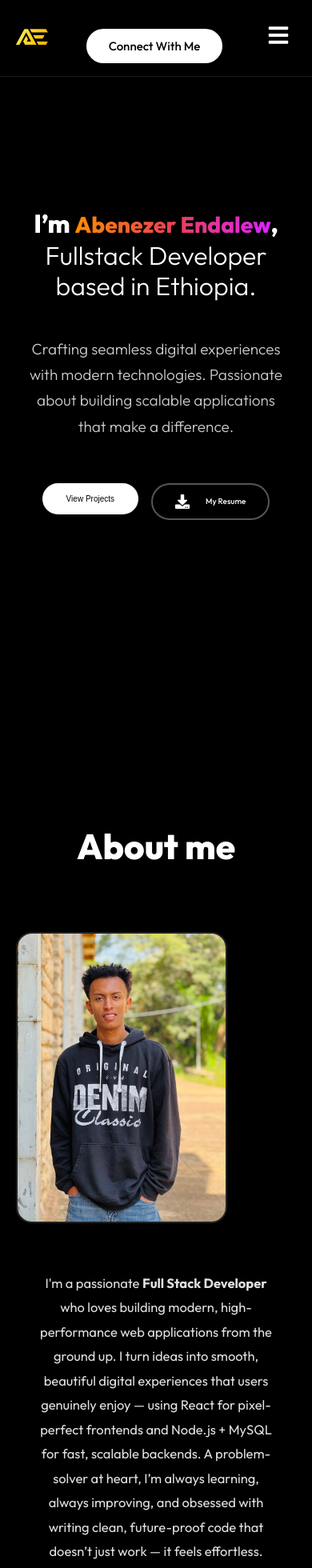
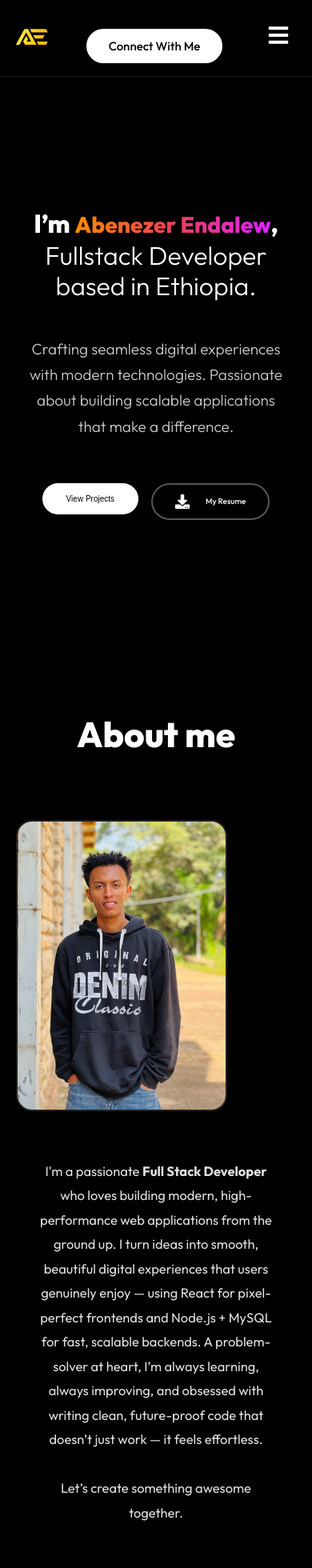
Before and after one commit to Abeenaa/Portifolio, a React (Vite) app: page / in a window 390 px wide. Shown: the top 1960 px of the page at 80% size. Built offline with nearby package versions, Linux system fonts and the light colour scheme.

Commit message:
hero section updated

```diff
--- a/src/Component/About/About.css
+++ b/src/Component/About/About.css
@@ -1,5 +1,5 @@
 .about-container {
-  padding: 120px 5% 100px;
+  padding: 30px 5% 100px;
   background: #000000;
   color: white;
   text-align: center;
@@ -8,7 +8,7 @@
 .about-title {
   font-size: clamp(48px, 8vw, 64px);
   font-weight: 800;
-  margin-bottom: 100px;
+  margin-bottom: 40px;
   text-align: center;
   color: #ffffff;
 }
@@ -65,7 +65,7 @@
 
 @media (max-width: 768px) {
   .about-container {
-    padding: 100px 5% 80px;
+    padding: 40px 5% 80px;
   }
 
   .about-content {
@@ -75,7 +75,7 @@
 
   .about-left img {
     max-width: 260px;
-    margin: 0 auto;
+    margin: auto auto;
     display: block;
   }
 
--- a/src/Component/Hero/Hero.css
+++ b/src/Component/Hero/Hero.css
@@ -1,5 +1,5 @@
 .hero {
-  padding: 70px 90px 100px;
+  padding: 50px 90px 40px;
   text-align: center;
   background-color: #000000;
   color: white;
@@ -97,7 +97,7 @@ p {
 /* Mobile */
 @media (max-width: 768px) {
   .hero {
-    padding: 70px 30px 100px;
+    padding: 70px 30px 20px;
   }
   h1 {
     font-size: 32px;
```
